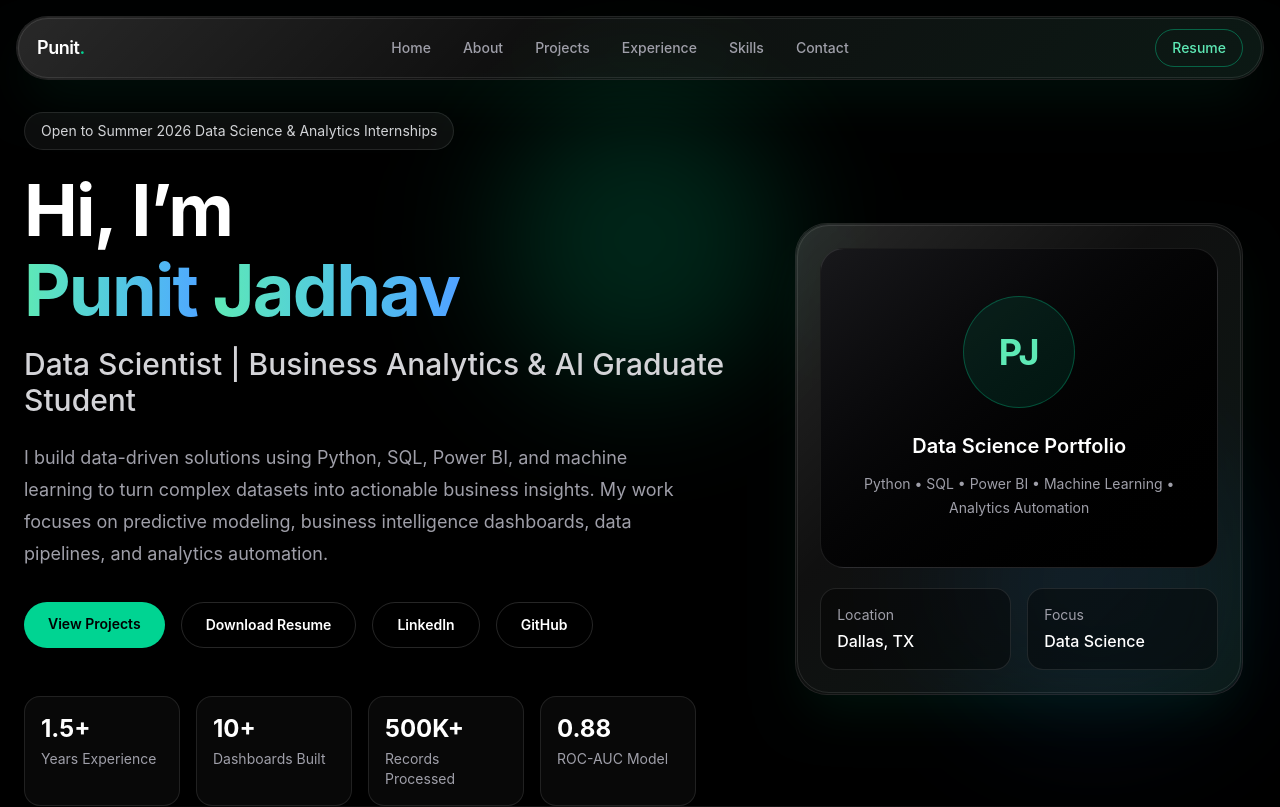
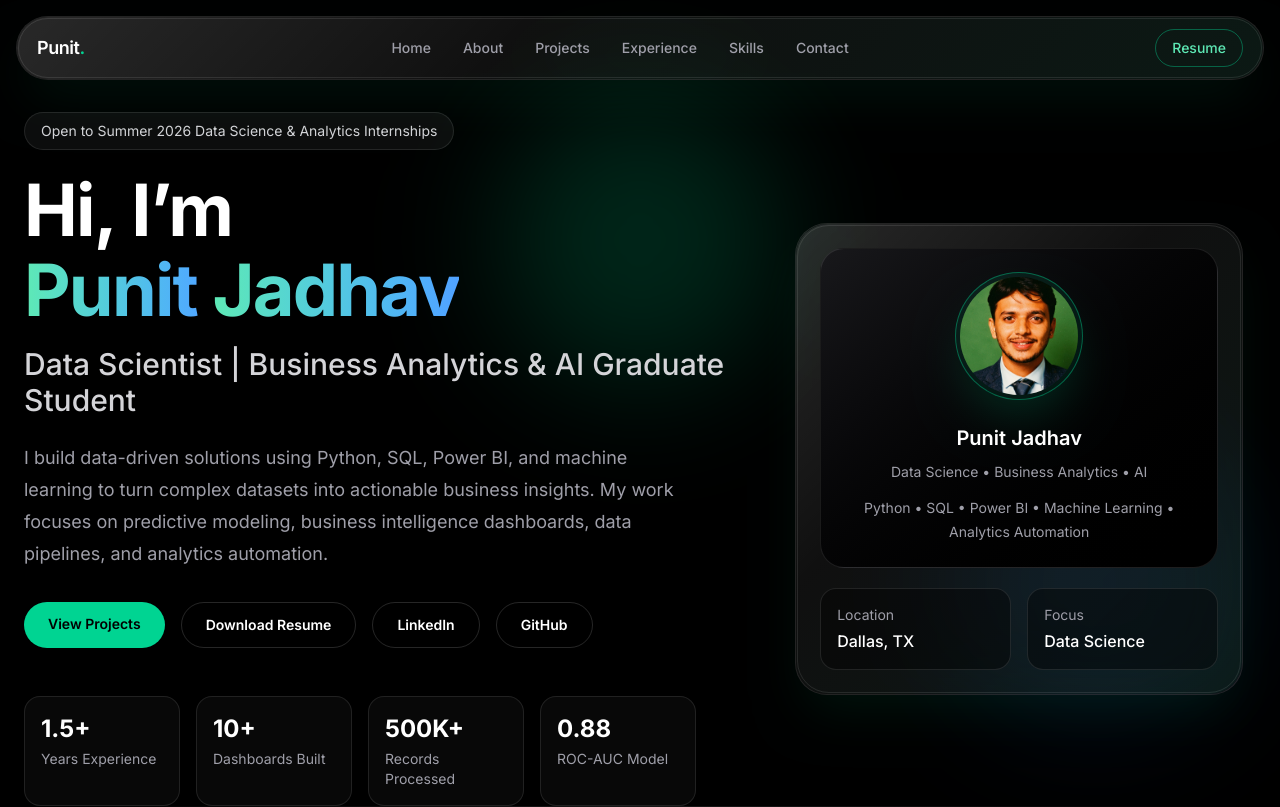
Before and after one commit to PunitJadhav31/my_portfolio_website, a React (Vite) app: page / in a window 1280 px wide. Shown: the top 807 px of the page. Built offline with nearby package versions, Linux system fonts and the light colour scheme.

Commit message:
add profile img

```diff
--- a/src/components/Hero.jsx
+++ b/src/components/Hero.jsx
@@ -1,5 +1,6 @@
 import BlurText from "./BlurText";
 import GlassSurface from "./GlassSurface";
+
 
 function Hero() {
   return (
@@ -7,10 +8,11 @@ function Hero() {
       id="home"
       className="relative flex min-h-screen items-center overflow-hidden bg-black px-6 pt-28"
     >
+
       <div className="absolute left-1/2 top-24 h-72 w-72 -translate-x-1/2 rounded-full bg-emerald-500/20 blur-3xl" />
       <div className="absolute bottom-20 right-10 h-72 w-72 rounded-full bg-blue-500/10 blur-3xl" />
 
-      <div className="relative mx-auto grid max-w-7xl items-center gap-12 lg:grid-cols-[1.2fr_0.8fr]">
+      <div className="relative z-20 mx-auto grid max-w-7xl items-center gap-12 lg:grid-cols-[1.2fr_0.8fr]">
         <div>
           <div className="mb-6 inline-flex rounded-full border border-white/10 bg-white/5 px-4 py-2 text-sm text-zinc-300">
   Open to Summer 2026 Data Science & Analytics Internships
@@ -109,18 +111,25 @@ function Hero() {
           <GlassSurface className="p-6">
             <div className="flex h-80 items-center justify-center rounded-[1.5rem] border border-white/10 bg-gradient-to-br from-zinc-900 to-black">
               <div className="text-center">
-                <div className="mx-auto flex h-28 w-28 items-center justify-center rounded-full border border-emerald-400/30 bg-emerald-400/10 text-4xl font-bold text-emerald-300">
-                  PJ
-                </div>
+                <div className="mx-auto h-32 w-32 overflow-hidden rounded-full border border-emerald-400/40 bg-emerald-400/10 p-1 shadow-2xl shadow-emerald-400/20">
+  <img
+    src="/profile_img.jpeg"
+    alt="Punit Jadhav"
+    className="h-full w-full rounded-full object-cover object-[center_22%]"
+  />
+</div>
 
                 <h3 className="mt-6 text-xl font-semibold text-white">
-                  Data Science Portfolio
-                </h3>
+  Punit Jadhav
+</h3>
 
-                <p className="mx-auto mt-3 max-w-xs text-sm leading-6 text-zinc-400">
-                  Python • SQL • Power BI • Machine Learning • Analytics
-                  Automation
-                </p>
+<p className="mx-auto mt-2 max-w-xs text-sm leading-6 text-zinc-400">
+  Data Science • Business Analytics • AI
+</p>
+
+<p className="mx-auto mt-3 max-w-xs text-sm leading-6 text-zinc-400">
+  Python • SQL • Power BI • Machine Learning • Analytics Automation
+</p>
               </div>
             </div>
 
--- a/src/index.css
+++ b/src/index.css
@@ -1,3 +1,4 @@
+@import url("https://fonts.googleapis.com/css2?family=Inter:wght@400;500;600;700;800&display=swap");
 @import "tailwindcss";
 
 :root {
@@ -11,7 +12,7 @@ html {
 body {
   margin: 0;
   min-width: 320px;
-  font-family: Inter, system-ui, -apple-system, BlinkMacSystemFont, "Segoe UI",
+  font-family: "Inter", system-ui, -apple-system, BlinkMacSystemFont, "Segoe UI",
     sans-serif;
   background:
     radial-gradient(circle at top left, rgba(16, 185, 129, 0.12), transparent 30%),
```
Also changed, not shown: public/profile_img.jpeg (added).
